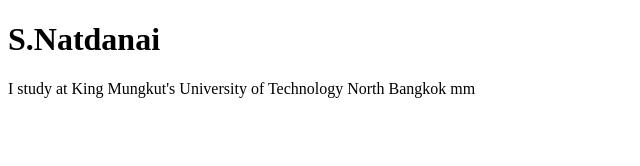
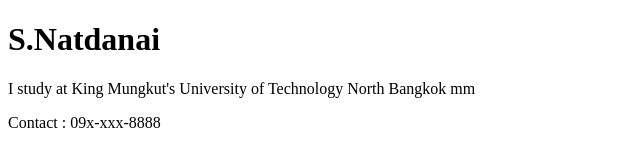
Before and after one commit to SHXBX1/Github-Sx-Desktop, a plain HTML site: page index.html in a window 1280 px wide. Shown: the whole page, without its empty margins (0-640 px from the left). Drawn offline with Linux system fonts and the light colour scheme.

Commit message:
Update index.html

```diff
--- a/index.html
+++ b/index.html
@@ -8,5 +8,6 @@
 <body>
         <h1>S.Natdanai</h1>
         <p>I study at King Mungkut's University of Technology North Bangkok mm</p>
+        <footer>Contact : 09x-xxx-8888</footer>
 </body>
 </html>
```
